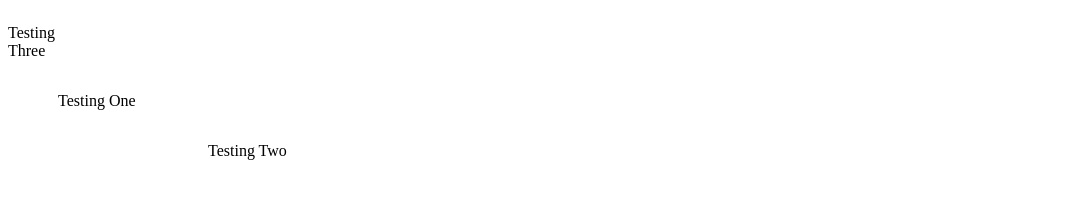
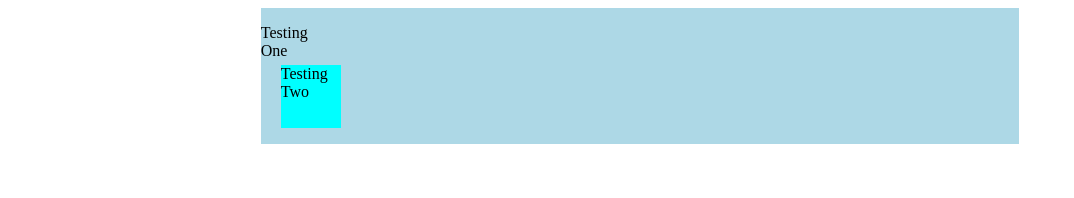
Before and after one commit to red2922/Old-GitHub-Pages, a plain HTML site: page grid.html in a window 1280 px wide. Shown: the whole page, without its empty margins (0-1074 px from the left). Drawn offline with Linux system fonts and the light colour scheme.

Commit message:
Trying to understand how this gridsystem works

```diff
--- a/grid.html
+++ b/grid.html
@@ -2,16 +2,15 @@
 
 <html>
   <head>
-        <meta charset="utf-8">
+    <meta charset="utf-8" />
     <title>Messing With Grid CSS</title>
 
-        <link rel="stylesheet" href="styles/grid.css">
+    <link rel="stylesheet" href="styles/grid.css" />
   </head>
   <body>
     <div id="griddy">
       <p class="item-one">Testing One</p>
       <p class="item-two">Testing Two</p>
-            <p>Testing Three</p>
     </div>
   </body>
 </html>
--- a/styles/grid.css
+++ b/styles/grid.css
@@ -1,23 +1,24 @@
 #griddy {
-    display: grid;
-    grid-template-columns: 50px 50px 50px 50px;
-    grid-template-rows: auto;
-    grid-template-areas:
-    "header header header header"
-    "main main . sidebar"
-    "footer footer footer footer";
+  background-color: lightblue;
+  display: grid; /*4 rows with 50px between them*/
+  grid-template-columns: 20px 20px 20px 20px;
+  grid-template-rows: repeat(5, 15%);
+  margin-left: 20%;
+  margin-right: 20%;
 }
 
 .item-one {
-    grid-column-start: 2;
-    grid-column-end: five;
-    grid-row-start: row1-start;
-    grid-row-end: 3;
+  background-color: aliceblue;
+  grid-column-start: 1;
+  grid-column-end: 3;
+  grid-row-start: 1;
+  grid-row-end: 2;
 }
 
 .item-two {
-    grid-column-start: 5;
-    grid-column-end: six;
-    grid-row-start: row1-start;
-    grid-row-end: 6;
+  background-color: aqua;
+  grid-column-start: 2;
+  grid-column-end: 5;
+  grid-row-start: 3;
+  grid-row-end: 7;
 }
```
Lines whose indentation alone changed are shown as unchanged.
